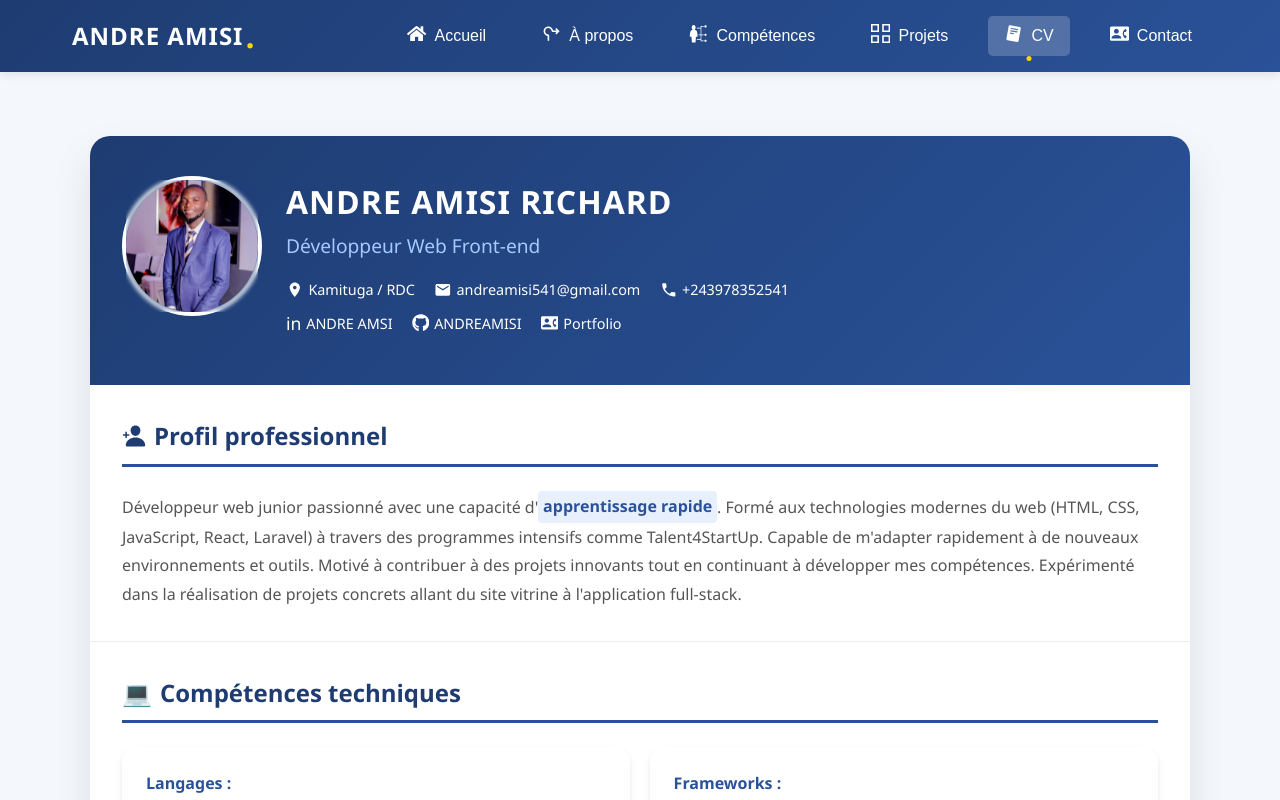
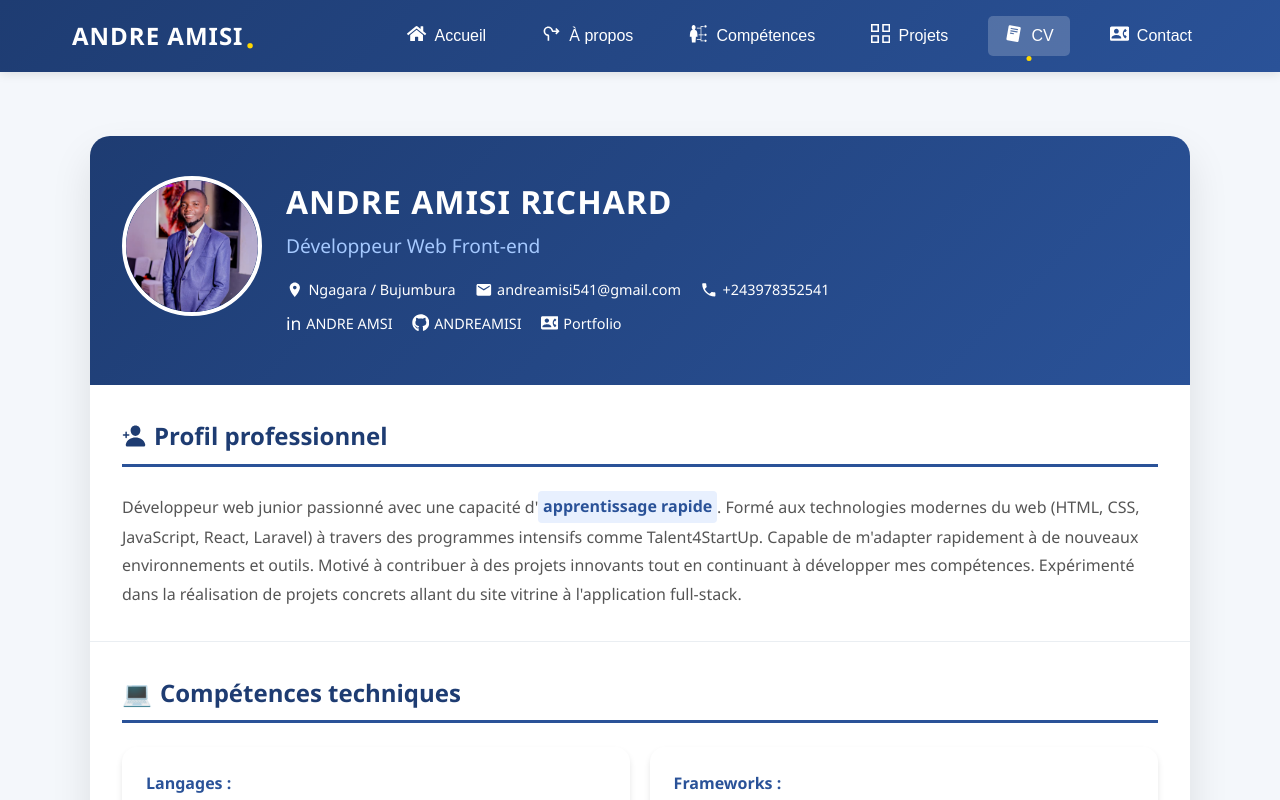
Before and after one commit to ANDREAMISI/mon-portfolio, a React (Create React App) app: page / in a window 1280 px wide. Both pictures are taken after a click on the button "CV". Shown: the top 800 px of the page. Built offline with nearby package versions, Linux system fonts and the light colour scheme.

Commit message:
Description des changements

```diff
--- a/src/components/CV.css
+++ b/src/components/CV.css
@@ -67,10 +67,12 @@ body {
   color: white;
   backdrop-filter: blur(2px);
 }
-.profile-photo-placeholder img {
+.profile-photo-container img {
   width: 100%;
   height: 100%;
   object-fit: cover;
+  border-radius: 50%;
+  transition: var(--transition);
 }
 
 .photo-overlay {
--- a/src/components/CV.jsx
+++ b/src/components/CV.jsx
@@ -1,15 +1,8 @@
 import React from 'react';
 import { MdEmail, MdPhone, MdLocationOn } from 'react-icons/md';
-import { GiSkills } from 'react-icons/gi';
 import { GrProjects } from 'react-icons/gr';
-import { PiReadCvLogoFill } from 'react-icons/pi';
-import { MdOutlineRoundaboutRight } from 'react-icons/md';
-import { FaHome} from "react-icons/fa";
 import { MdContactPhone } from "react-icons/md";
 import { FaGithub } from "react-icons/fa";
-import { FaLinkedinIn } from "react-icons/fa";
-import { FaFacebookF } from "react-icons/fa";
-import { FaTwitter } from "react-icons/fa";
 import { IoPersonAdd } from "react-icons/io5";
 import profil from '../assets/profil.jpg';
 
@@ -20,12 +13,12 @@ const ProfessionalCV = () => {
   const personalInfo = {
     name: 'ANDRE AMISI RICHARD',
     title: 'Développeur Web Front-end',
-    location: 'Kamituga / RDC',
+    location: 'Ngagara / Bujumbura',
     email: 'andreamisi541@gmail.com',
     phone: '+243978352541',
     linkedin: 'ANDRE AMSI',
     github: 'ANDREAMISI',
-    portfolio: 'https://github.com/ANDREAMISI/Portfolio'
+    portfolio: 'https://github.com/ANDREAMISI/mon-portfolio'
   };
 
   // Compétences techniques
@@ -148,8 +141,9 @@ const ProfessionalCV = () => {
         <div className="cv-header-content">
           {/* Zone photo de profil modifiable */}
           <div className="profile-photo-container">
+              <img src={profil} alt="Profil" className="profile-photo" />
             <div className="profile-photo-placeholder">
-              <span><img src={profil} alt="Profil" className="profile-photo" /></span>
+              <span> <IoPersonAdd/></span>
             </div>
             <div className="photo-overlay">
               <span>Modifier</span>
```
